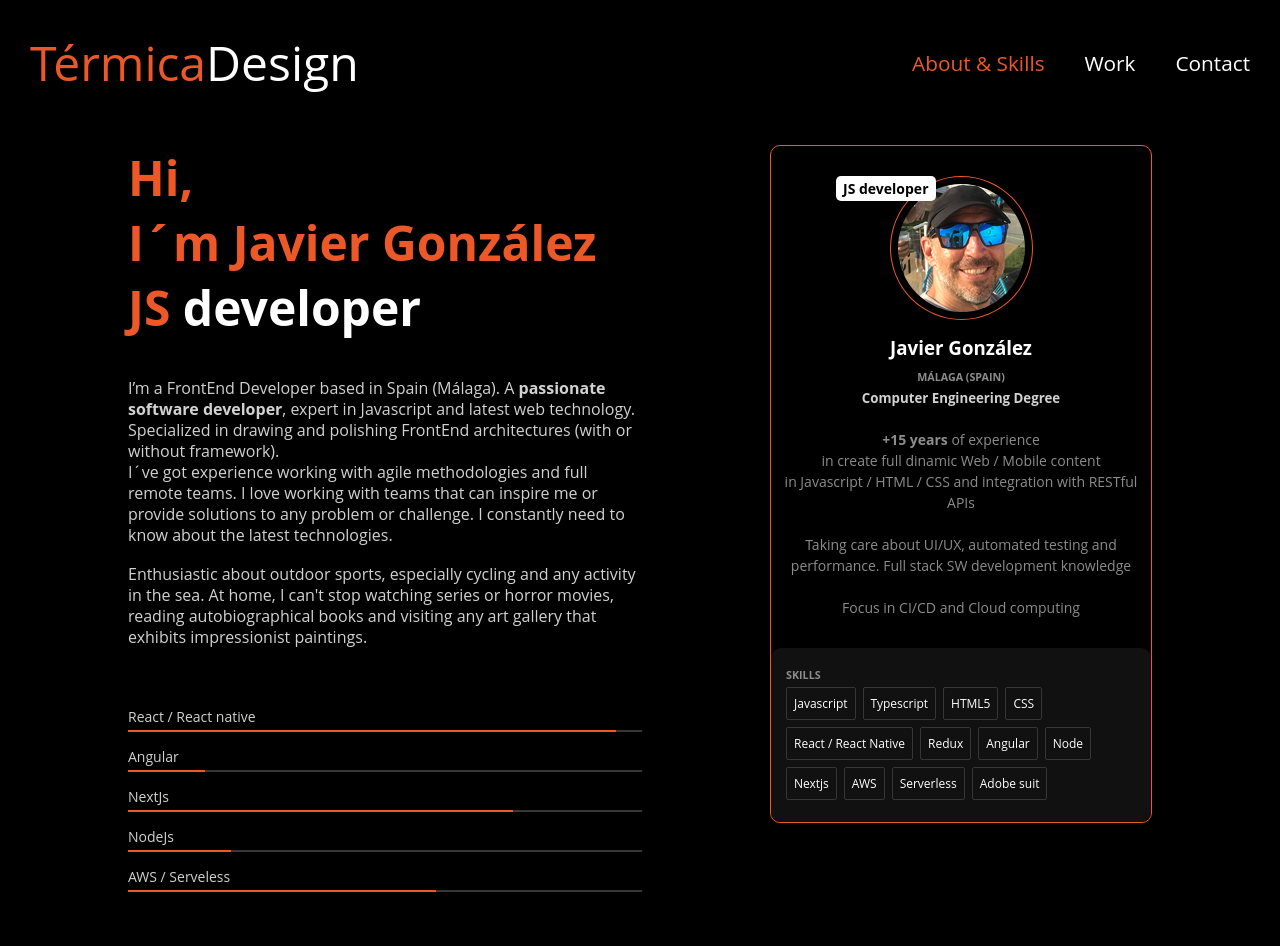
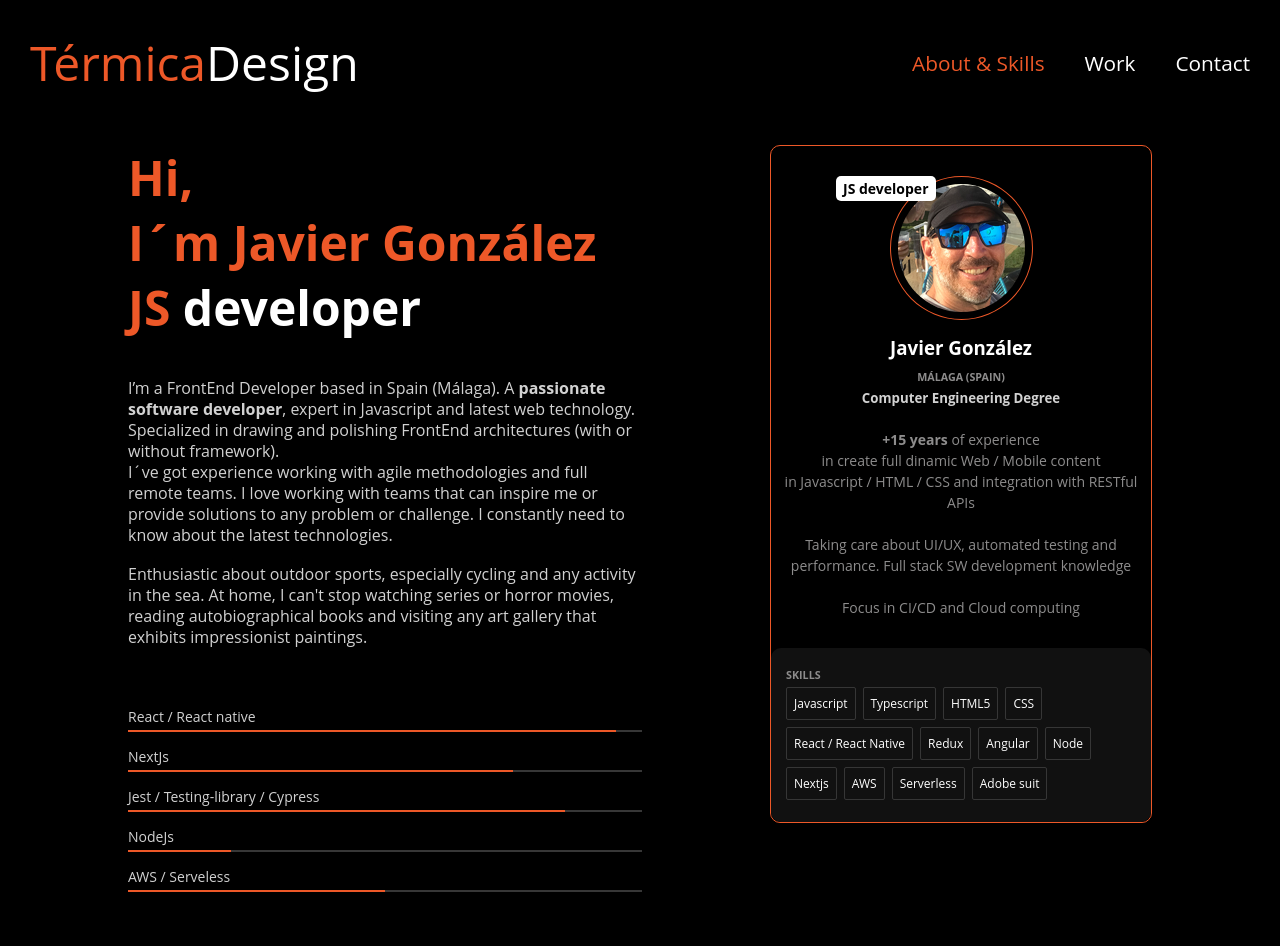
Before and after one commit to javigonz/TermicaDesign-ui, a React (Create React App) app: page / in a window 1280 px wide. Shown: the top 946 px of the page. Built offline with nearby package versions, Linux system fonts and the light colour scheme; no server answers.

Commit message:
Update About.js

```diff
--- a/src/components/About/About.js
+++ b/src/components/About/About.js
@@ -39,15 +39,15 @@ function About() {
             </footer>
           </div>
           <div className="chart">
-            <span>Angular</span>
+            <span>NextJs</span>
             <footer>
-              <div data-width="90%" style={{ width: "15%" }}></div>
+              <div data-width="90%" style={{ width: "75%" }}></div>
             </footer>
           </div>
           <div className="chart">
-            <span>NextJs</span>
+            <span>Jest / Testing-library / Cypress</span>
             <footer>
-              <div data-width="90%" style={{ width: "75%" }}></div>
+              <div data-width="90%" style={{ width: "85%" }}></div>
             </footer>
           </div>
           <div className="chart">
@@ -59,7 +59,7 @@ function About() {
           <div className="chart">
             <span>AWS / Serveless</span>
             <footer>
-              <div data-width="90%" style={{ width: "60%" }}></div>
+              <div data-width="90%" style={{ width: "50%" }}></div>
             </footer>
           </div>
         </div>
```
